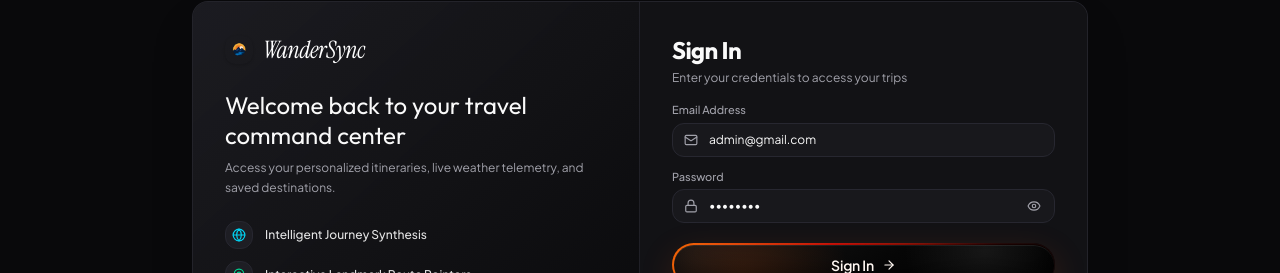
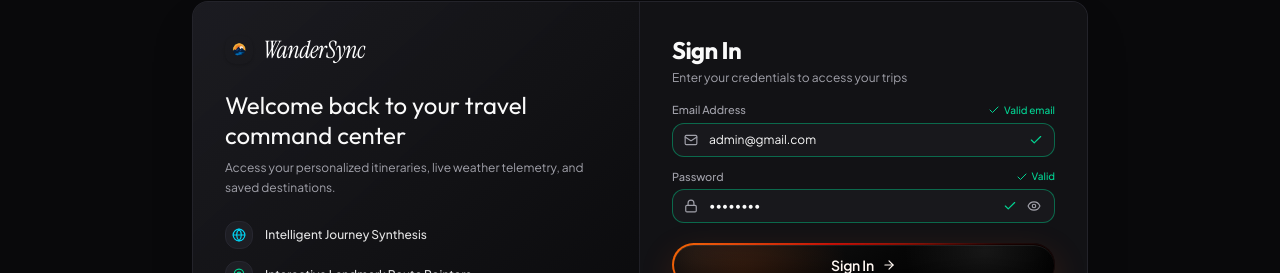
Before and after one commit to Konete326/wandersync, a React (Vite) app in the folder frontend/: page /login in a window 1280 px wide. Both pictures are taken after a click on the button "Demo Admin (admin@gmail.com)". Shown: the part 227-500 px from the top of the page. Built offline with nearby package versions, Linux system fonts and the light colour scheme; no server answers.

Commit message:
feat: added green success checkmarks and validation indicators across all project input fields

```diff
--- a/frontend/src/pages/CreateTrip.jsx
+++ b/frontend/src/pages/CreateTrip.jsx
@@ -1,6 +1,6 @@
 import { useState, useEffect } from 'react';
 import { useLocation, useNavigate } from 'react-router-dom';
-import { Sparkles, MapPin, Calendar, DollarSign, Users, Tag, Clock, Wand2, ArrowRight } from 'lucide-react';
+import { Sparkles, MapPin, Calendar, DollarSign, Users, Tag, Clock, Wand2, ArrowRight, Check } from 'lucide-react';
 import { generateItineraryWithAi, saveTrip } from '../services/tripService';
 import { useAuth } from '../context/AuthContext';
 import { useModal } from '../context/ModalContext';
@@ -244,21 +244,32 @@ const CreateTrip = () => {
                   <MapPin className="size-3.5 text-cyan-400" />
                   <span>Destination / City</span>
                 </label>
-                {!isDestinationValid && destination && (
+                {!isDestinationValid && destination ? (
                   <span className="text-[10px] text-rose-400">Min 2 characters</span>
-                )}
+                ) : isDestinationValid && destination ? (
+                  <span className="text-[10px] text-emerald-400 flex items-center gap-1">
+                    <Check className="size-3" /> Valid
+                  </span>
+                ) : null}
               </div>
+              <div className="relative">
                 <input
                   type="text"
                   value={destination}
                   onChange={(e) => setDestination(e.target.value)}
                   placeholder="e.g. Kyoto, Japan"
-                className={`w-full px-4 py-2.5 rounded-xl bg-secondary/60 border text-sm text-foreground placeholder-muted-foreground/60 focus:outline-none transition-colors ${
+                  className={`w-full px-4 pr-9 py-2.5 rounded-xl bg-secondary/60 border text-sm text-foreground placeholder-muted-foreground/60 focus:outline-none transition-colors ${
                     !isDestinationValid && destination
                       ? 'border-rose-500/80 focus:ring-1 focus:ring-rose-500/50 bg-rose-950/10'
+                      : isDestinationValid && destination
+                      ? 'border-emerald-500/50 focus:ring-1 focus:ring-emerald-500/50 bg-emerald-950/10'
                       : 'border-border focus:ring-1 focus:ring-cyan-500/50'
                   }`}
                 />
+                {isDestinationValid && destination && (
+                  <Check className="size-4 text-emerald-400 absolute right-3 top-1/2 -translate-y-1/2" />
+                )}
+              </div>
             </div>
 
             <div className="space-y-1.5">
@@ -282,22 +293,31 @@ const CreateTrip = () => {
                   <Clock className="size-3.5 text-cyan-400" />
                   <span>Duration ({durationDays} Days)</span>
                 </label>
-                {!isDurationValid && (
+                {!isDurationValid ? (
                   <span className="text-[10px] text-rose-400">1-14 days</span>
+                ) : (
+                  <span className="text-[10px] text-emerald-400 flex items-center gap-1">
+                    <Check className="size-3" /> Valid
+                  </span>
                 )}
               </div>
+              <div className="relative">
                 <input
                   type="number"
                   min="1"
                   max="14"
                   value={durationDays}
                   onChange={(e) => setDurationDays(Number(e.target.value))}
-                className={`w-full px-4 py-2.5 rounded-xl bg-secondary/60 border text-sm text-foreground focus:outline-none transition-colors ${
+                  className={`w-full px-4 pr-9 py-2.5 rounded-xl bg-secondary/60 border text-sm text-foreground focus:outline-none transition-colors ${
                     !isDurationValid
                       ? 'border-rose-500/80 focus:ring-1 focus:ring-rose-500/50 bg-rose-950/10'
-                    : 'border-border focus:ring-1 focus:ring-cyan-500/50'
+                      : 'border-emerald-500/50 focus:ring-1 focus:ring-emerald-500/50 bg-emerald-950/10'
                   }`}
                 />
+                {isDurationValid && (
+                  <Check className="size-4 text-emerald-400 absolute right-3 top-1/2 -translate-y-1/2" />
+                )}
+              </div>
             </div>
 
             <div className="space-y-1.5">
--- a/frontend/src/pages/Login.jsx
+++ b/frontend/src/pages/Login.jsx
@@ -1,6 +1,6 @@
 import { useState } from 'react';
 import { Link, useNavigate } from 'react-router-dom';
-import { Mail, Lock, Eye, EyeOff, ArrowRight, ShieldCheck, MapPin, Globe } from 'lucide-react';
+import { Mail, Lock, Eye, EyeOff, ArrowRight, ShieldCheck, MapPin, Globe, Check } from 'lucide-react';
 import { useAuth } from '../context/AuthContext';
 import { useModal } from '../context/ModalContext';
 import GlowingButton from '../components/common/GlowingButton';
@@ -148,9 +148,13 @@ const Login = () => {
               <div className="space-y-1">
                 <div className="flex items-center justify-between">
                   <label className="block text-[11px] font-medium text-muted-foreground">Email Address</label>
-                  {!isEmailValid && email && (
+                  {!isEmailValid && email ? (
                     <span className="text-[10px] text-rose-400 font-medium">Invalid email format</span>
-                  )}
+                  ) : isEmailValid && email ? (
+                    <span className="text-[10px] text-emerald-400 font-medium flex items-center gap-1">
+                      <Check className="size-3" /> Valid email
+                    </span>
+                  ) : null}
                 </div>
                 <div className="relative">
                   <Mail className="size-3.5 text-muted-foreground absolute left-3 top-1/2 -translate-y-1/2" />
@@ -160,21 +164,30 @@ const Login = () => {
                     onBlur={() => setTouched((p) => ({ ...p, email: true }))}
                     onChange={(e) => setEmail(e.target.value)}
                     placeholder="traveler@example.com"
-                    className={`w-full pl-9 pr-3 py-2 rounded-lg bg-secondary/50 border text-xs text-foreground placeholder-muted-foreground/50 focus:outline-none transition-colors ${
+                    className={`w-full pl-9 pr-9 py-2 rounded-lg bg-secondary/50 border text-xs text-foreground placeholder-muted-foreground/50 focus:outline-none transition-colors ${
                       !isEmailValid && email
                         ? 'border-rose-500/80 focus:ring-1 focus:ring-rose-500/50 bg-rose-950/10'
+                        : isEmailValid && email
+                        ? 'border-emerald-500/50 focus:ring-1 focus:ring-emerald-500/50 bg-emerald-950/10'
                         : 'border-border focus:ring-1 focus:ring-cyan-500/50'
                     }`}
                   />
+                  {isEmailValid && email && (
+                    <Check className="size-3.5 text-emerald-400 absolute right-3 top-1/2 -translate-y-1/2" />
+                  )}
                 </div>
               </div>
 
               <div className="space-y-1">
                 <div className="flex items-center justify-between">
                   <label className="block text-[11px] font-medium text-muted-foreground">Password</label>
-                  {!isPasswordValid && password && (
+                  {!isPasswordValid && password ? (
                     <span className="text-[10px] text-rose-400 font-medium">Min 6 characters</span>
-                  )}
+                  ) : isPasswordValid && password ? (
+                    <span className="text-[10px] text-emerald-400 font-medium flex items-center gap-1">
+                      <Check className="size-3" /> Valid
+                    </span>
+                  ) : null}
                 </div>
                 <div className="relative">
                   <Lock className="size-3.5 text-muted-foreground absolute left-3 top-1/2 -translate-y-1/2" />
@@ -184,20 +197,27 @@ const Login = () => {
                     onBlur={() => setTouched((p) => ({ ...p, password: true }))}
                     onChange={(e) => setPassword(e.target.value)}
                     placeholder="••••••••"
-                    className={`w-full pl-9 pr-9 py-2 rounded-lg bg-secondary/50 border text-xs text-foreground placeholder-muted-foreground/50 focus:outline-none transition-colors ${
+                    className={`w-full pl-9 pr-14 py-2 rounded-lg bg-secondary/50 border text-xs text-foreground placeholder-muted-foreground/50 focus:outline-none transition-colors ${
                       !isPasswordValid && password
                         ? 'border-rose-500/80 focus:ring-1 focus:ring-rose-500/50 bg-rose-950/10'
+                        : isPasswordValid && password
+                        ? 'border-emerald-500/50 focus:ring-1 focus:ring-emerald-500/50 bg-emerald-950/10'
                         : 'border-border focus:ring-1 focus:ring-cyan-500/50'
                     }`}
                   />
+                  <div className="absolute right-2.5 top-1/2 -translate-y-1/2 flex items-center gap-1.5">
+                    {isPasswordValid && password && (
+                      <Check className="size-3.5 text-emerald-400" />
+                    )}
                     <button
                       type="button"
                       onClick={() => setShowPassword((p) => !p)}
-                    className="absolute right-2.5 top-1/2 -translate-y-1/2 text-muted-foreground hover:text-foreground p-1 transition-colors cursor-pointer"
+                      className="text-muted-foreground hover:text-foreground p-1 transition-colors cursor-pointer"
                       title={showPassword ? 'Hide password' : 'Show password'}
                     >
                       {showPassword ? <EyeOff className="size-3.5" /> : <Eye className="size-3.5" />}
                     </button>
+                  </div>
                 </div>
               </div>
 
--- a/frontend/src/pages/Profile.jsx
+++ b/frontend/src/pages/Profile.jsx
@@ -1,5 +1,5 @@
 import { useState } from 'react';
-import { Camera, Save, Shield } from 'lucide-react';
+import { Camera, Save, Shield, Check } from 'lucide-react';
 import { useAuth } from '../context/AuthContext';
 import { useModal } from '../context/ModalContext';
 import { updateUserProfile } from '../services/authService';
@@ -95,20 +95,31 @@ const Profile = () => {
           <div className="space-y-1">
             <div className="flex items-center justify-between">
               <label className="block text-xs font-medium text-muted-foreground">Display Name</label>
-              {!isNameValid && name && (
+              {!isNameValid && name ? (
                 <span className="text-[10px] text-rose-400">Min 2 characters</span>
-              )}
+              ) : isNameValid && name ? (
+                <span className="text-[10px] text-emerald-400 flex items-center gap-1">
+                  <Check className="size-3" /> Valid
+                </span>
+              ) : null}
             </div>
+            <div className="relative">
               <input
                 type="text"
                 value={name}
                 onChange={(e) => setName(e.target.value)}
-              className={`w-full px-3.5 py-2.5 rounded-xl bg-secondary/50 border text-xs text-foreground focus:outline-none transition-colors ${
+                className={`w-full px-3.5 pr-9 py-2.5 rounded-xl bg-secondary/50 border text-xs text-foreground focus:outline-none transition-colors ${
                   !isNameValid && name
                     ? 'border-rose-500/80 focus:ring-1 focus:ring-rose-500/50 bg-rose-950/10'
+                    : isNameValid && name
+                    ? 'border-emerald-500/50 focus:ring-1 focus:ring-emerald-500/50 bg-emerald-950/10'
                     : 'border-border focus:ring-1 focus:ring-cyan-500/50'
                 }`}
               />
+              {isNameValid && name && (
+                <Check className="size-3.5 text-emerald-400 absolute right-3 top-1/2 -translate-y-1/2" />
+              )}
+            </div>
           </div>
 
           <div className="grid grid-cols-1 sm:grid-cols-2 gap-4">
```
Also changed, not shown: frontend/src/pages/Register.jsx (+40 -11 lines). Lines whose indentation alone changed are shown as unchanged.
